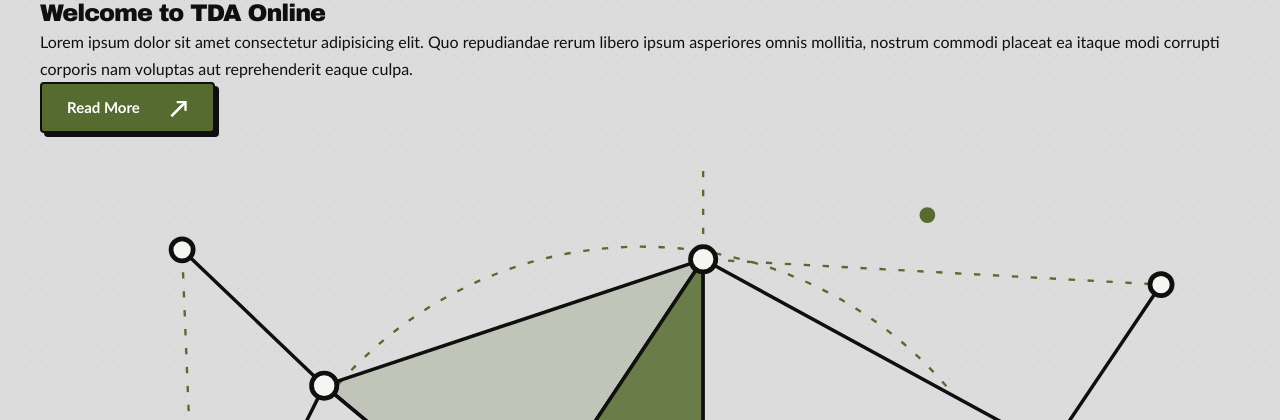
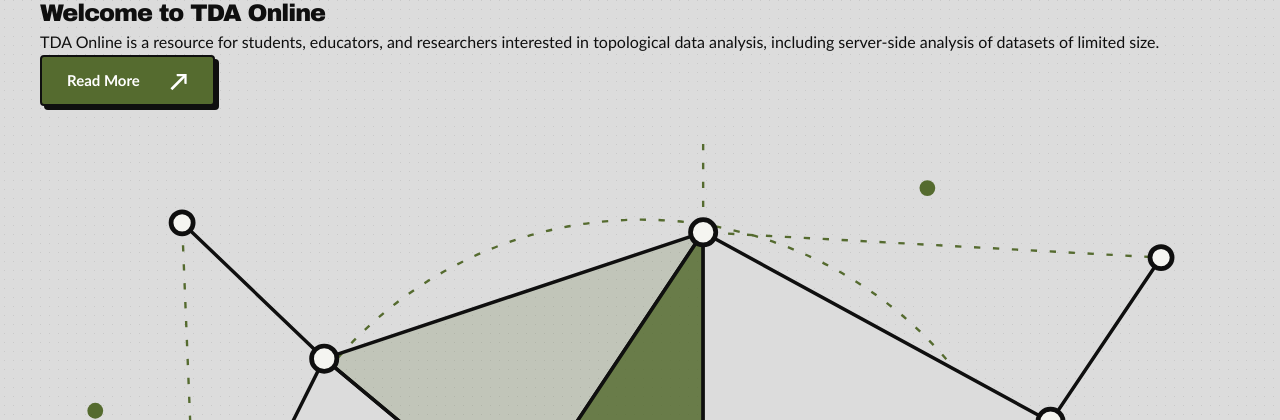
Before and after one commit to Combinatronix-Labs/tdaonline, a Python web app: template flask/templates/designs/attempt-2.html in a window 1280 px wide. Shown: the part 94-514 px from the top of the page. Run offline with Jinja, Linux system fonts and the light colour scheme; the template is opened without the code that fills it, so the values that code supplies are empty.

Commit message:
Use deployed homepage wording in every design

```diff
--- a/flask/templates/designs/attempt-2.html
+++ b/flask/templates/designs/attempt-2.html
@@ -5,10 +5,7 @@
     <div class="NotebookIntro">
       <h1><span class="NotebookWelcome">Welcome to</span> <span class="NotebookTDA">TDA</span> <span class="NotebookOnline">Online</span></h1>
       <p>
-        Lorem ipsum dolor sit amet consectetur adipisicing elit. Quo
-        repudiandae rerum libero ipsum asperiores omnis mollitia, nostrum
-        commodi placeat ea itaque modi corrupti corporis nam voluptas aut
-        reprehenderit eaque culpa.
+        TDA Online is a resource for students, educators, and researchers interested in topological data analysis, including server-side analysis of datasets of limited size.
       </p>
       <a href="{{ url_for('instructions') }}" class="btn">Read More</a>
     </div>
--- a/flask/templates/designs/attempt-3.html
+++ b/flask/templates/designs/attempt-3.html
@@ -10,10 +10,7 @@
           <span class="OnlineLine">Online</span>
         </h1>
         <p>
-          Lorem ipsum dolor sit amet consectetur adipisicing elit. Quo
-          repudiandae rerum libero ipsum asperiores omnis mollitia, nostrum
-          commodi placeat ea itaque modi corrupti corporis nam voluptas aut
-          reprehenderit eaque culpa.
+          TDA Online is a resource for students, educators, and researchers interested in topological data analysis, including server-side analysis of datasets of limited size.
         </p>
         <a href="{{ url_for('instructions') }}" class="btn">Read More</a>
       </div>
--- a/flask/templates/index.html
+++ b/flask/templates/index.html
@@ -5,10 +5,7 @@
       <div id="ShowcaseCTA">
         <h1><span class="WelcomeLine">Welcome to</span> <span class="TDALine">TDA</span> <span class="OnlineLine">Online</span></h1>
         <p>
-          Lorem ipsum dolor sit amet consectetur adipisicing elit. Quo
-          repudiandae rerum libero ipsum asperiores omnis mollitia, nostrum
-          commodi placeat ea itaque modi corrupti corporis nam voluptas aut
-          reprehenderit eaque culpa.
+          TDA Online is a resource for students, educators, and researchers interested in topological data analysis, including server-side analysis of datasets of limited size.
         </p>
         <a href="{{ url_for('instructions') }}" class="btn">Read More</a>
       </div>
```
